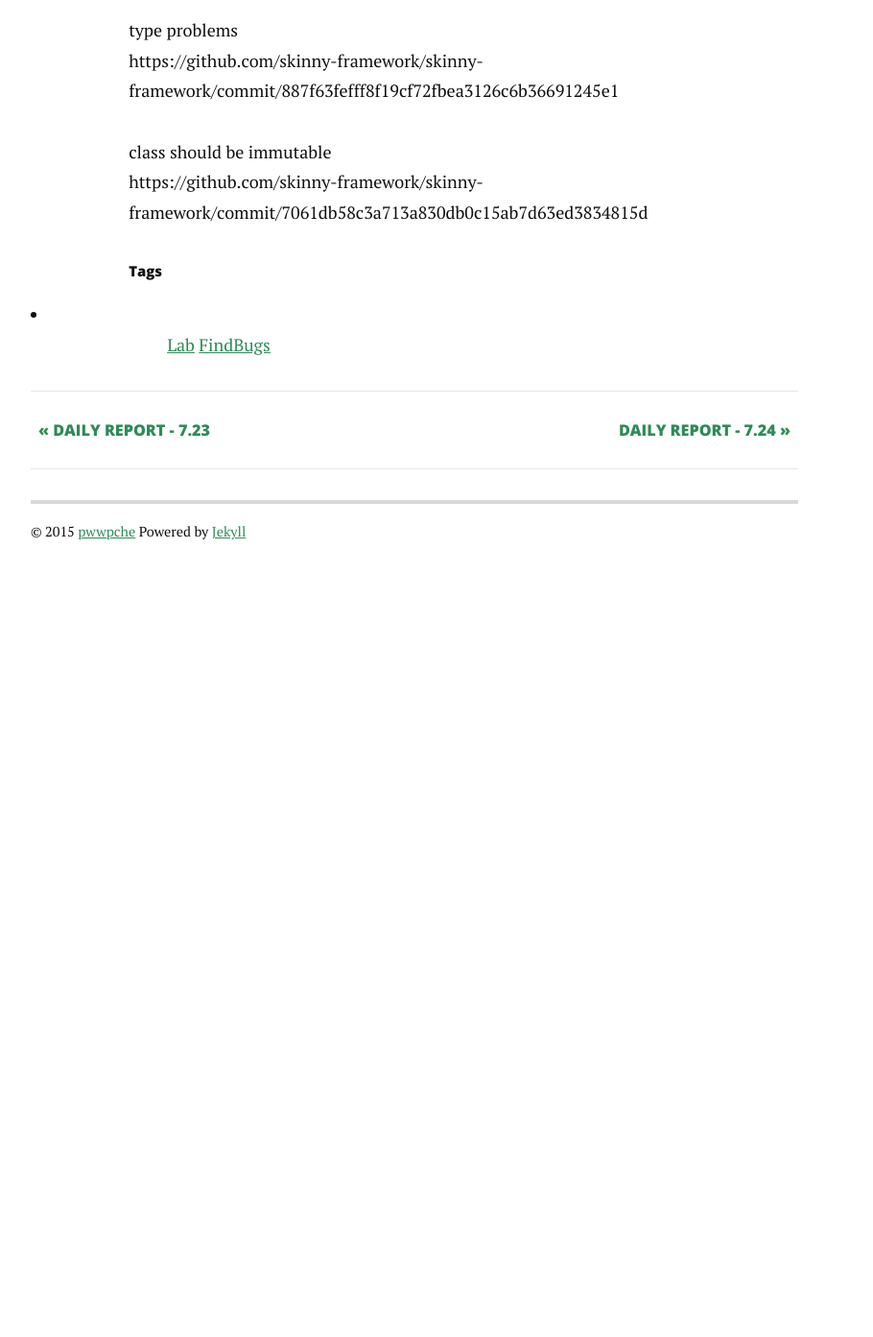
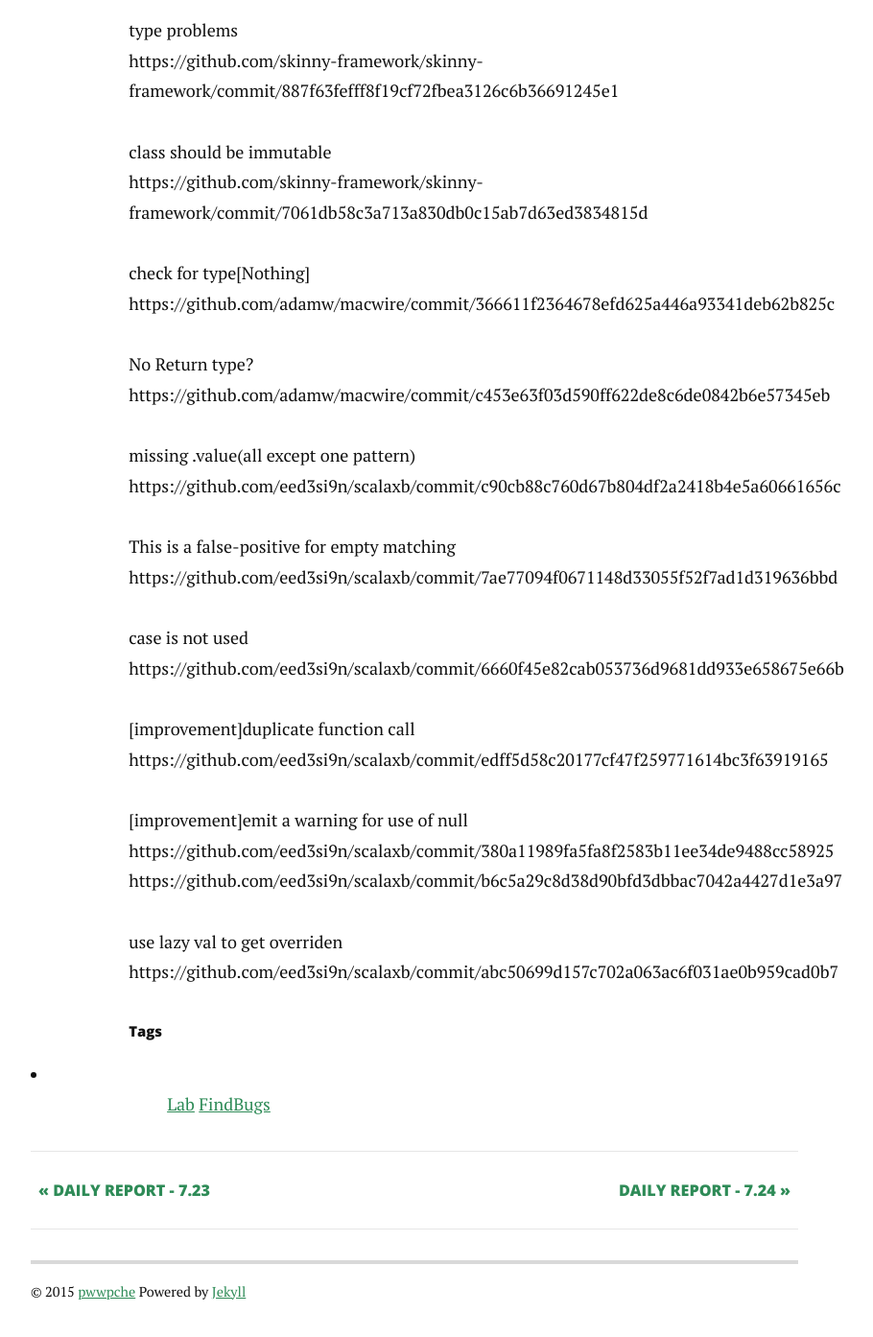
Before and after one commit to pwwpche/Github_site_source, a Jekyll site: the page built from _posts/2015-7-24-a. Current bug list.markdown, in a window 1280 px wide and 1400 px high, scrolled down 4465 px. Shown: the top 1393 px of the window at 96% size, without its empty margins (208-1118 px from the left). Built offline with Jekyll 4.4.1, drawn with Linux system fonts in a browser that asks for light colours; nearby versions of some CDN libraries; Markdown is read by kramdown in place of the engine named in the settings; before the commit the page ends 5095 px from its top, so only the background shows below that.

```diff
--- a/_posts/2015-7-24-a. Current bug list.markdown
+++ b/_posts/2015-7-24-a. Current bug list.markdown
@@ -124,3 +124,28 @@ https://github.com/skinny-framework/skinny-framework/commit/887f63fefff8f19cf72f
 
 class should be immutable<br>
 https://github.com/skinny-framework/skinny-framework/commit/7061db58c3a713a830db0c15ab7d63ed3834815d
+
+check for type[Nothing]
+https://github.com/adamw/macwire/commit/366611f2364678efd625a446a93341deb62b825c
+
+No Return type?
+https://github.com/adamw/macwire/commit/c453e63f03d590ff622de8c6de0842b6e57345eb
+
+missing .value(all except one pattern)
+https://github.com/eed3si9n/scalaxb/commit/c90cb88c760d67b804df2a2418b4e5a60661656c
+
+This is a false-positive for empty matching
+https://github.com/eed3si9n/scalaxb/commit/7ae77094f0671148d33055f52f7ad1d319636bbd
+
+case is not used
+https://github.com/eed3si9n/scalaxb/commit/6660f45e82cab053736d9681dd933e658675e66b
+
+[improvement]duplicate function call
+https://github.com/eed3si9n/scalaxb/commit/edff5d58c20177cf47f259771614bc3f63919165
+
+[improvement]emit a warning for use of null
+https://github.com/eed3si9n/scalaxb/commit/380a11989fa5fa8f2583b11ee34de9488cc58925
+https://github.com/eed3si9n/scalaxb/commit/b6c5a29c8d38d90bfd3dbbac7042a4427d1e3a97
+
+use lazy val to get overriden
+https://github.com/eed3si9n/scalaxb/commit/abc50699d157c702a063ac6f031ae0b959cad0b7
```
Also changed, not shown: _posts/Report/2015-7-27-a.Daily Report - 7.27.markdown (added, +25 -0 lines).
